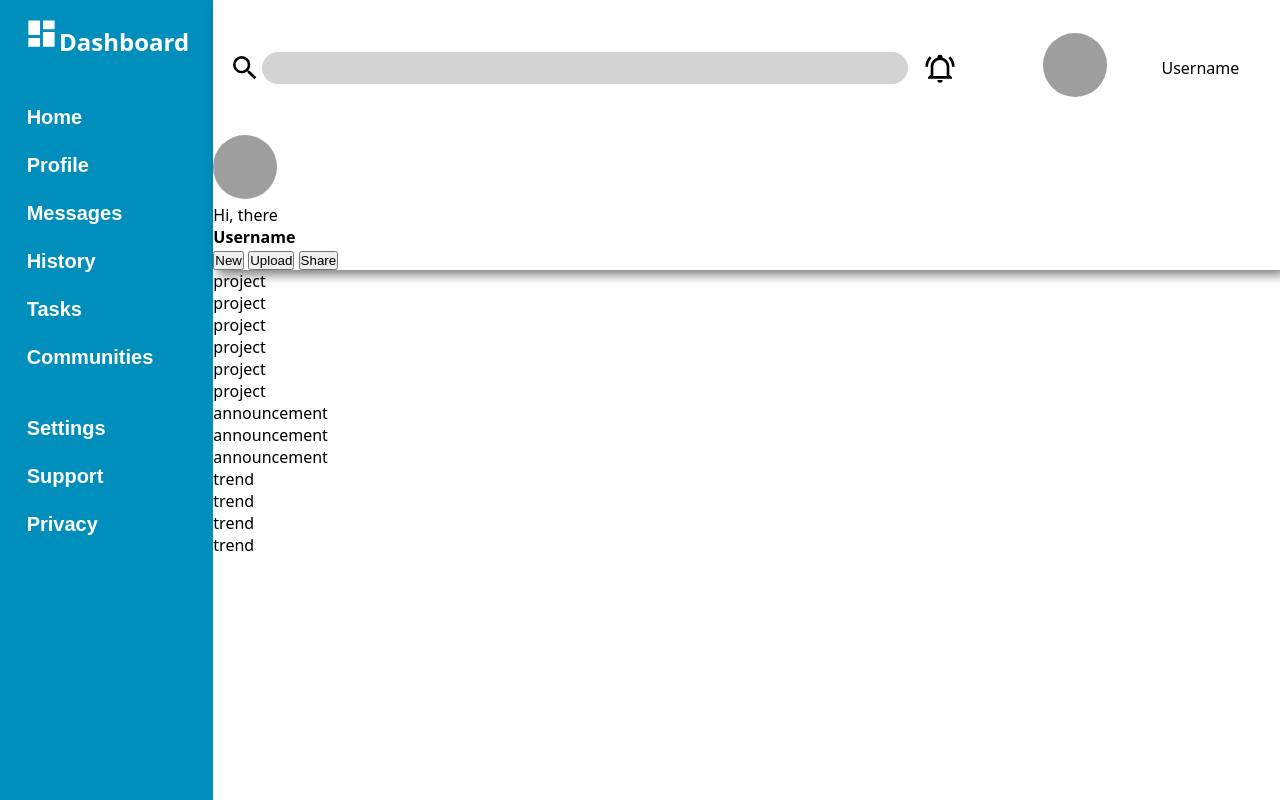
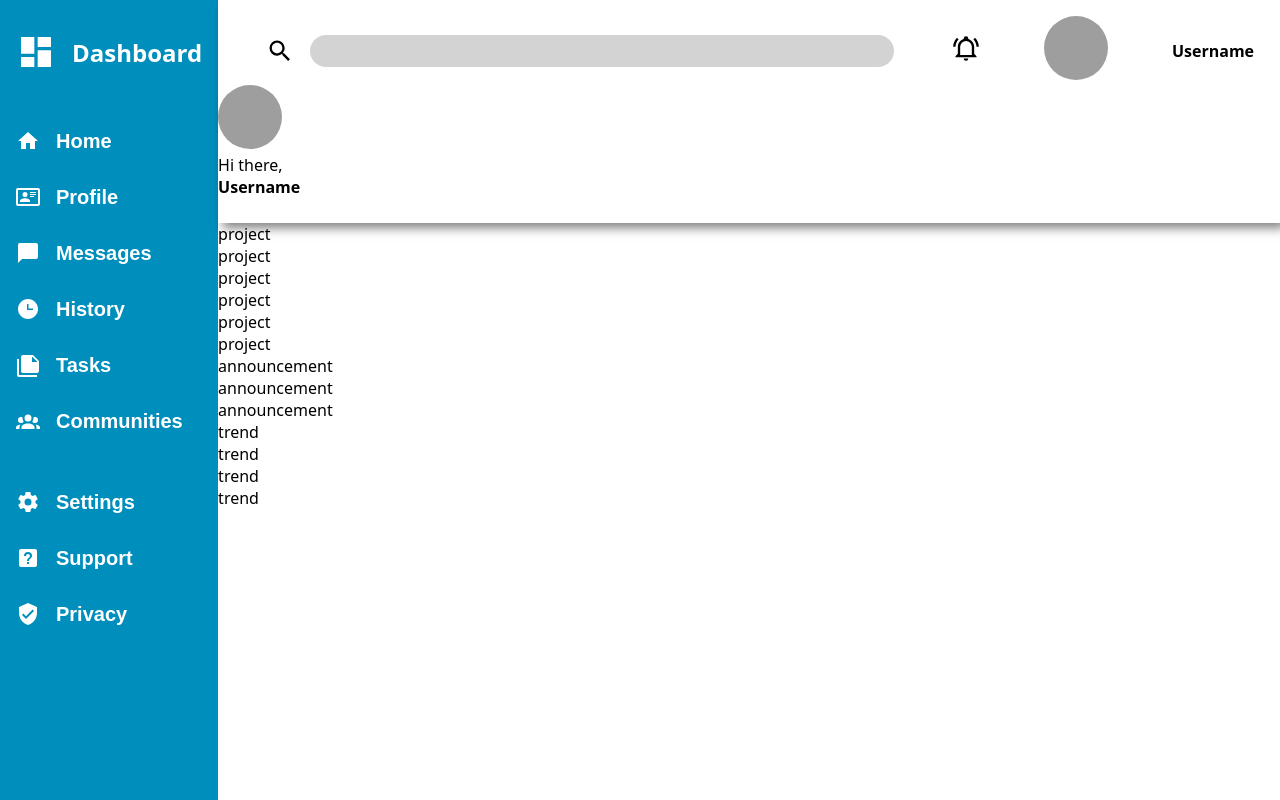
Before and after one commit to drex109/odin-admin-dashboard, a plain HTML site: page index.html in a window 1280 px wide. Drawn offline with Linux system fonts and the light colour scheme; grey boxes are pictures that could not be loaded.

Commit message:
finished dashboard layout, search layout near completion

```diff
--- a/index.html
+++ b/index.html
@@ -8,29 +8,46 @@
 </head>
 <body>
     <div class="dashboard">
-        <h2><svg fill="currentColor" width="35" height="35" xmlns="http://www.w3.org/2000/svg" viewBox="0 0 24 24"><title>view-dashboard</title><path d="M13,3V9H21V3M13,21H21V11H13M3,21H11V15H3M3,13H11V3H3V13Z" /></svg>Dashboard</h2>
-        <div class="nav">
-            <button>Home</button>
-            <button>Profile</button>
-            <button>Messages</button>
-            <button>History</button>
-            <button>Tasks</button>
-            <button>Communities</button>
+        <div class="dashboard-inner">
+            <h2 class="icon"><svg fill="currentColor" width="40" height="40" xmlns="http://www.w3.org/2000/svg" viewBox="0 0 24 24"><title>view-dashboard</title><path d="M13,3V9H21V3M13,21H21V11H13M3,21H11V15H3M3,13H11V3H3V13Z" /></svg>Dashboard</h2>
+            <div class="nav">
+
+                <button class="icon"><svg fill="currentColor" width="24" height="24" xmlns="http://www.w3.org/2000/svg" viewBox="0 0 24 24"><title>home</title><path d="M10,20V14H14V20H19V12H22L12,3L2,12H5V20H10Z" /></svg>Home</button>
+
+                <button class="icon"><svg fill="currentColor" width="24" height="24" xmlns="http://www.w3.org/2000/svg" viewBox="0 0 24 24"><title>card-account-details-outline</title><path d="M22,3H2C0.91,3.04 0.04,3.91 0,5V19C0.04,20.09 0.91,20.96 2,21H22C23.09,20.96 23.96,20.09 24,19V5C23.96,3.91 23.09,3.04 22,3M22,19H2V5H22V19M14,17V15.75C14,14.09 10.66,13.25 9,13.25C7.34,13.25 4,14.09 4,15.75V17H14M9,7A2.5,2.5 0 0,0 6.5,9.5A2.5,2.5 0 0,0 9,12A2.5,2.5 0 0,0 11.5,9.5A2.5,2.5 0 0,0 9,7M14,7V8H20V7H14M14,9V10H20V9H14M14,11V12H18V11H14" /></svg>Profile</button>
+
+                <button class="icon"><svg fill="currentColor" width="24" height="24" xmlns="http://www.w3.org/2000/svg" viewBox="0 0 24 24"><title>message</title><path d="M20,2H4A2,2 0 0,0 2,4V22L6,18H20A2,2 0 0,0 22,16V4C22,2.89 21.1,2 20,2Z" /></svg>Messages</button>
+
+                <button class="icon"><svg fill="currentColor" width="24" height="24" xmlns="http://www.w3.org/2000/svg" viewBox="0 0 24 24"><title>clock-time-three</title><path d="M12 2C6.5 2 2 6.5 2 12C2 17.5 6.5 22 12 22C17.5 22 22 17.5 22 12S17.5 2 12 2M17 13H11V7H12.5V11.5H17V13Z" /></svg>History</button>
+
+                <button class="icon"><svg fill="currentColor" width="24" height="24" xmlns="http://www.w3.org/2000/svg" viewBox="0 0 24 24"><title>note-multiple</title><path d="M16,9H21.5L16,3.5V9M7,2H17L23,8V18A2,2 0 0,1 21,20H7C5.89,20 5,19.1 5,18V4A2,2 0 0,1 7,2M3,6V22H21V24H3A2,2 0 0,1 1,22V6H3Z" /></svg>Tasks</button>
+
+                <button class="icon"><svg fill="currentColor" width="24" height="24" xmlns="http://www.w3.org/2000/svg" viewBox="0 0 24 24"><title>account-group</title><path d="M12,5.5A3.5,3.5 0 0,1 15.5,9A3.5,3.5 0 0,1 12,12.5A3.5,3.5 0 0,1 8.5,9A3.5,3.5 0 0,1 12,5.5M5,8C5.56,8 6.08,8.15 6.53,8.42C6.38,9.85 6.8,11.27 7.66,12.38C7.16,13.34 6.16,14 5,14A3,3 0 0,1 2,11A3,3 0 0,1 5,8M19,8A3,3 0 0,1 22,11A3,3 0 0,1 19,14C17.84,14 16.84,13.34 16.34,12.38C17.2,11.27 17.62,9.85 17.47,8.42C17.92,8.15 18.44,8 19,8M5.5,18.25C5.5,16.18 8.41,14.5 12,14.5C15.59,14.5 18.5,16.18 18.5,18.25V20H5.5V18.25M0,20V18.5C0,17.11 1.89,15.94 4.45,15.6C3.86,16.28 3.5,17.22 3.5,18.25V20H0M24,20H20.5V18.25C20.5,17.22 20.14,16.28 19.55,15.6C22.11,15.94 24,17.11 24,18.5V20Z" /></svg>Communities</button>
+            </div>
+            <div class="settings">
+                <button class="icon"><svg fill="currentColor" width="24" height="24" xmlns="http://www.w3.org/2000/svg" viewBox="0 0 24 24"><title>cog</title><path d="M12,15.5A3.5,3.5 0 0,1 8.5,12A3.5,3.5 0 0,1 12,8.5A3.5,3.5 0 0,1 15.5,12A3.5,3.5 0 0,1 12,15.5M19.43,12.97C19.47,12.65 19.5,12.33 19.5,12C19.5,11.67 19.47,11.34 19.43,11L21.54,9.37C21.73,9.22 21.78,8.95 21.66,8.73L19.66,5.27C19.54,5.05 19.27,4.96 19.05,5.05L16.56,6.05C16.04,5.66 15.5,5.32 14.87,5.07L14.5,2.42C14.46,2.18 14.25,2 14,2H10C9.75,2 9.54,2.18 9.5,2.42L9.13,5.07C8.5,5.32 7.96,5.66 7.44,6.05L4.95,5.05C4.73,4.96 4.46,5.05 4.34,5.27L2.34,8.73C2.21,8.95 2.27,9.22 2.46,9.37L4.57,11C4.53,11.34 4.5,11.67 4.5,12C4.5,12.33 4.53,12.65 4.57,12.97L2.46,14.63C2.27,14.78 2.21,15.05 2.34,15.27L4.34,18.73C4.46,18.95 4.73,19.03 4.95,18.95L7.44,17.94C7.96,18.34 8.5,18.68 9.13,18.93L9.5,21.58C9.54,21.82 9.75,22 10,22H14C14.25,22 14.46,21.82 14.5,21.58L14.87,18.93C15.5,18.67 16.04,18.34 16.56,17.94L19.05,18.95C19.27,19.03 19.54,18.95 19.66,18.73L21.66,15.27C21.78,15.05 21.73,14.78 21.54,14.63L19.43,12.97Z" /></svg>Settings</button>
+
+                <button class="icon"><svg fill="currentColor" width="24" height="24" xmlns="http://www.w3.org/2000/svg" viewBox="0 0 24 24"><title>help-box</title><path d="M11,18H13V16H11V18M12,6A4,4 0 0,0 8,10H10A2,2 0 0,1 12,8A2,2 0 0,1 14,10C14,12 11,11.75 11,15H13C13,12.75 16,12.5 16,10A4,4 0 0,0 12,6M5,3H19A2,2 0 0,1 21,5V19A2,2 0 0,1 19,21H5A2,2 0 0,1 3,19V5A2,2 0 0,1 5,3Z" /></svg>Support</button>
+
+                <button class="icon"><svg fill="currentColor" width="24" height="24" xmlns="http://www.w3.org/2000/svg" viewBox="0 0 24 24"><title>shield-check</title><path d="M10,17L6,13L7.41,11.59L10,14.17L16.59,7.58L18,9M12,1L3,5V11C3,16.55 6.84,21.74 12,23C17.16,21.74 21,16.55 21,11V5L12,1Z" /></svg>Privacy</button>
+            </div>
         </div>
-        <div class="settings">
-            <button>Settings</button>
-            <button>Support</button>
-            <button>Privacy</button>
-        </div>
+
     </div>
     <div class="header">
         <div class="search-bar">
             <div class="search">
-                <img src="images/magnify.svg" alt="search icon" class="icon">
+
+                <svg width="28" height="28" xmlns="http://www.w3.org/2000/svg" viewBox="0 0 24 24"><title>magnify</title><path d="M9.5,3A6.5,6.5 0 0,1 16,9.5C16,11.11 15.41,12.59 14.44,13.73L14.71,14H15.5L20.5,19L19,20.5L14,15.5V14.71L13.73,14.44C12.59,15.41 11.11,16 9.5,16A6.5,6.5 0 0,1 3,9.5A6.5,6.5 0 0,1 9.5,3M9.5,5C7,5 5,7 5,9.5C5,12 7,14 9.5,14C12,14 14,12 14,9.5C14,7 12,5 9.5,5Z" /></svg>
+
                 <input type="text" id="search-bar">
             </div>
             <div class="notification">
-                <img src="images/bell-ring-outline.svg" alt="bell icon" class="icon">
+                <button>
+                    <svg width="28" height="28" xmlns="http://www.w3.org/2000/svg" viewBox="0 0 24 24"><title>bell-ring-outline</title><path d="M10,21H14A2,2 0 0,1 12,23A2,2 0 0,1 10,21M21,19V20H3V19L5,17V11C5,7.9 7.03,5.17 10,4.29C10,4.19 10,4.1 10,4A2,2 0 0,1 12,2A2,2 0 0,1 14,4C14,4.1 14,4.19 14,4.29C16.97,5.17 19,7.9 19,11V17L21,19M17,11A5,5 0 0,0 12,6A5,5 0 0,0 7,11V18H17V11M19.75,3.19L18.33,4.61C20.04,6.3 21,8.6 21,11H23C23,8.07 21.84,5.25 19.75,3.19M1,11H3C3,8.6 3.96,6.3 5.67,4.61L4.25,3.19C2.16,5.25 1,8.07 1,11Z" /></svg>
+                </button>
+
+
                 <div class="pfp">
                     <img src="images/bird.jpg" alt="pfp">
                 </div>
@@ -41,7 +58,7 @@
             <div class="pfp">
                 <img src="images/bird.jpg" alt="pfp">
             </div>
-            <p>Hi, there</p>
+            <p>Hi there,</p>
             <h4>Username</h4>
 
             <button>New</button>
--- a/style.css
+++ b/style.css
@@ -5,7 +5,7 @@
 
 body{
     display: grid;
-    grid-template-columns: 1fr 5fr;
+    grid-template-columns: 1fr 6fr;
     grid-template-rows: 1fr 6fr;
     height: 100vh;
     font-family:system-ui, -apple-system, BlinkMacSystemFont, 'Segoe UI', Roboto, Oxygen, Ubuntu, Cantarell, 'Open Sans', 'Helvetica Neue', sans-serif;
@@ -16,31 +16,36 @@ body{
     grid-row: 1 / 3;
     grid-column: 1 / 1;
     padding-top: 1rem;
-    justify-items: center;
+    justify-items: start;
 }
-.nav, .settings{
+.dashboard-inner{
     display: grid;
     gap: 25px;
-    padding-top: 3rem;
-    width: 10rem;
 }
-.dashboard button{
+button{
     border: none;
     background: none;
     color: white;
     font-size: 20px;
     font-weight: bold;
-    text-align: left
 }
-.dashboard button:hover {
-    color:black
+.dashboard button:hover{
+    color: black;
 }
 
+.icon{
+    display: grid;
+    align-items: center;
+    grid-auto-flow: column;
+    gap: 1rem;
+    padding: 1rem;
+}
 
 .header{
     display: grid;
-    grid-template-rows: 1fr 1fr;
+    grid-template-rows: 1fr 2fr;
     box-shadow: 5px 5px 10px rgba(0, 0, 0, 0.5);
+    padding-top: 1rem;
 }
 .search-bar{
     display: grid;
@@ -49,13 +54,17 @@ body{
 }
 .search{
     display: grid;
-    grid-template-columns: 1fr 20fr;
-    padding: 1rem;
+    align-items: center;
+    grid-template-columns: auto 1fr;
+    padding: 1rem 3rem;
 }
 .notification{
     display: grid;
-    grid-template-columns: 1fr 1fr 1fr;
+    grid-auto-flow: column;
     align-items: center;
+    justify-content: center;
+    gap: 4rem;
+    font-weight: bold;
 }
 #search-bar{
     background-color: lightgray;
@@ -63,10 +72,9 @@ body{
     border-radius: 1rem;
     width: 100%;
     height: 2rem;
+    margin-left: 1rem;
 }
-.icon{
-    width: 2rem;
-}
+
 
 .pfp img{
     width: 4rem;
```
Also changed, not shown: images/bell-ring-outline.svg (deleted), images/magnify.svg (deleted).
